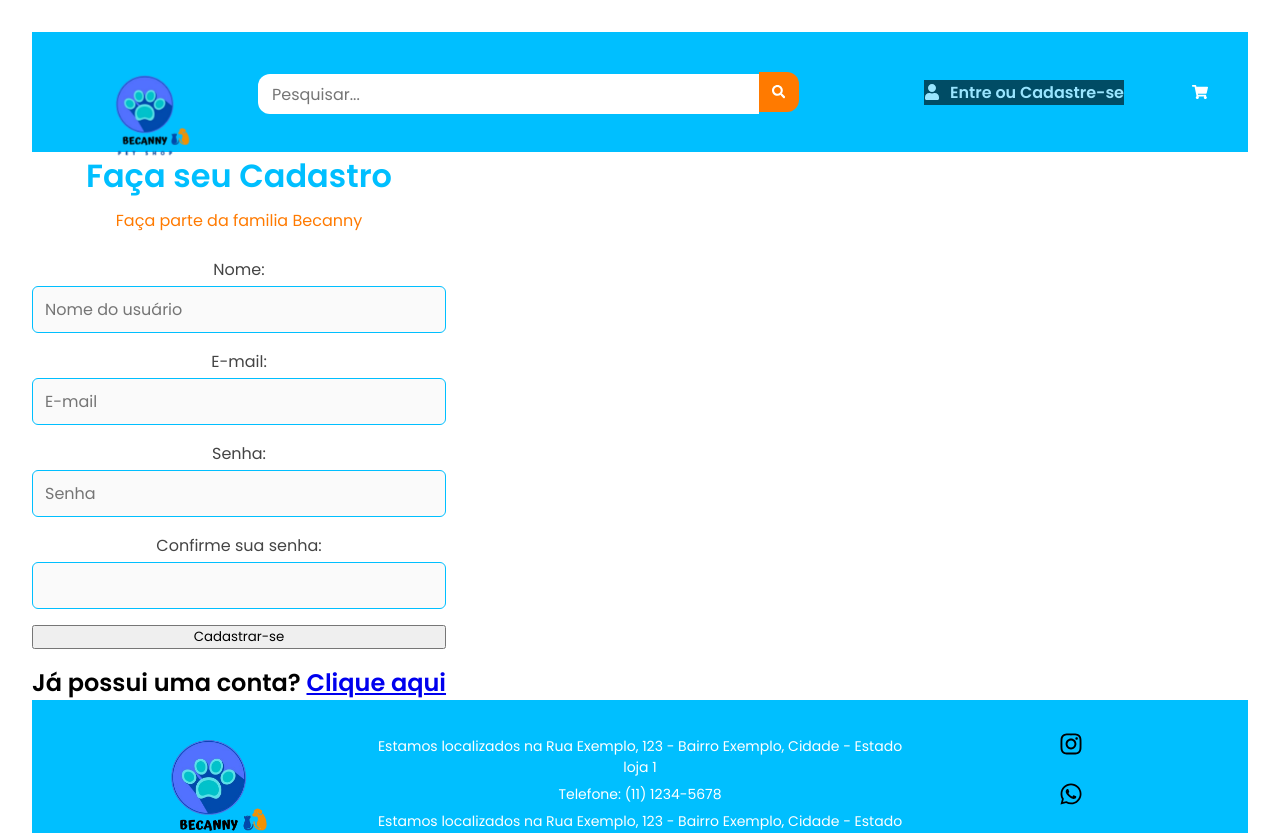
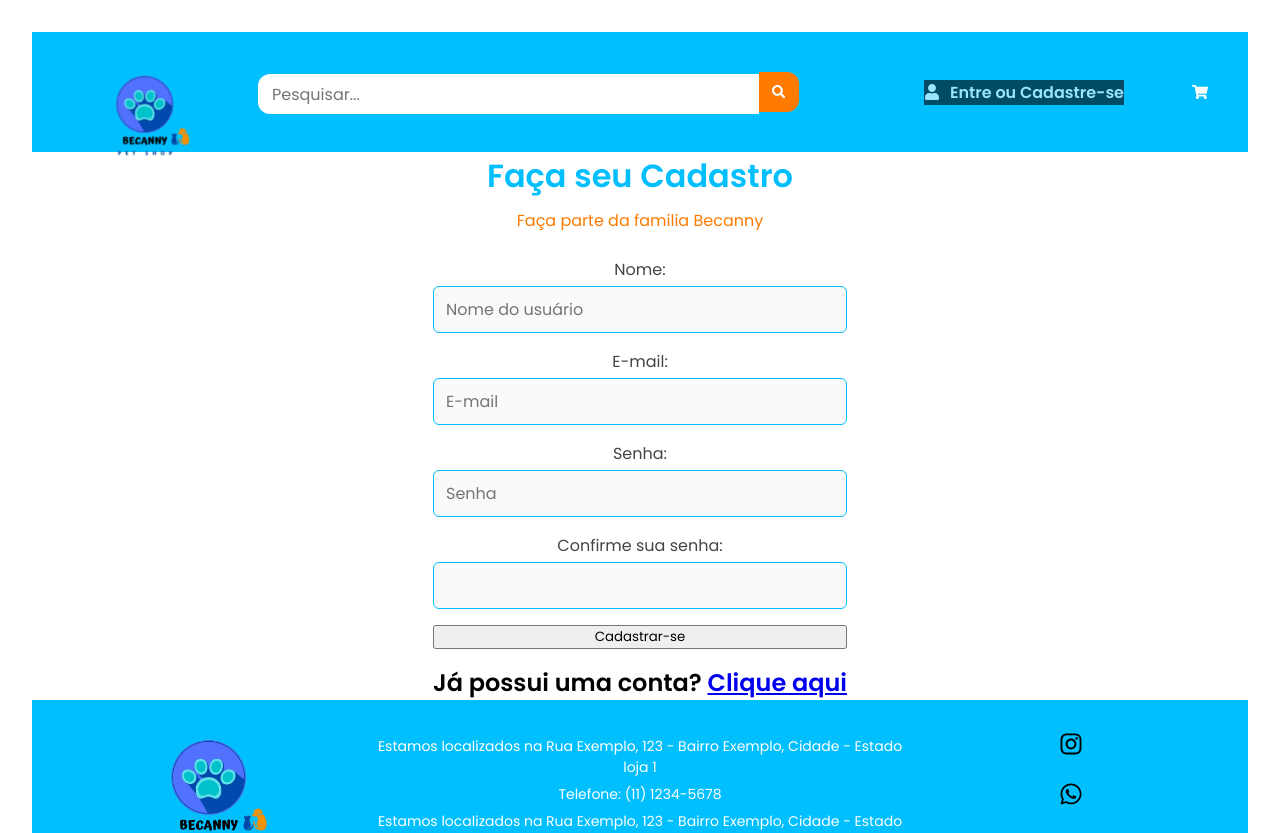
Before and after one commit to kelvinjp1999/Becanny-react, a React (Vite) app: page /register in a window 1280 px wide. Shown: the top 833 px of the page. Built offline with nearby package versions, Linux system fonts and the light colour scheme.

Commit message:
Feat:to moises

```diff
--- a/src/pages/Register/Register.jsx
+++ b/src/pages/Register/Register.jsx
@@ -1,5 +1,5 @@
 import styles from "./Register.module.css"
-import wallpaper from "../../assets/walpa.png"
+
 
 import { useState } from "react"
 import {useNavigate} from 'react-router-dom'
@@ -55,11 +55,7 @@ const Register = () => {
 
   return (
     <div className={styles.register}>
-
-
-
-
-      <div>
+      <div className={styles.register_form}>
         <h1>Faça seu Cadastro</h1>
         <p>Faça parte da familia Becanny</p>
         <form onSubmit={handleSubmit} className={styles.form}>
--- a/src/pages/Register/Register.module.css
+++ b/src/pages/Register/Register.module.css
@@ -2,13 +2,8 @@
     display: flex;
 }
 
-.register_img{
-    max-width: 50%;
-    height: 55vh;
-}
 
-
-.register{
-    margin: 0 auto;
+.register_form{
+    margin:0 auto;
 
 }
```
